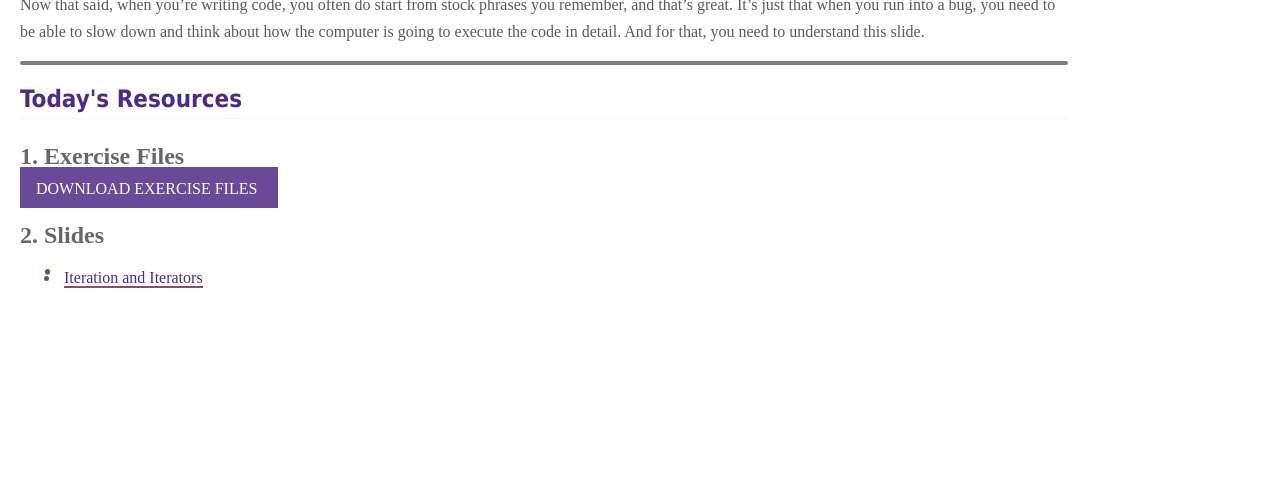
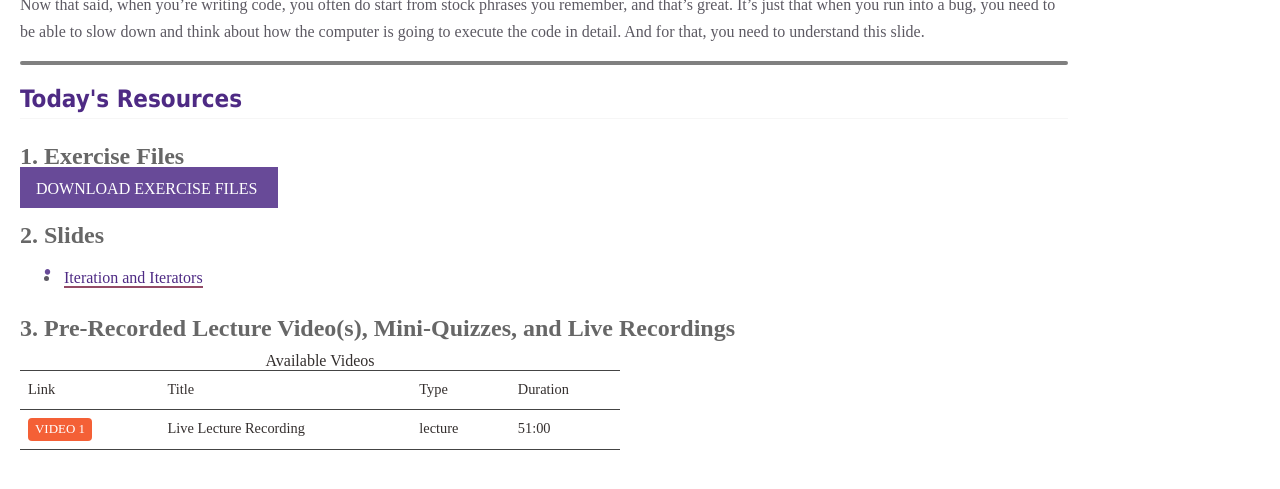
Before and after one commit to shhyou/bain-cs111-web-fork, a Jekyll site: the page built from pages/_lectures/week03_lecture01.md, in a window 1280 px wide and 900 px high, scrolled down 1731 px. Shown: the top 489 px of the window. Built offline with Jekyll 4.4.1, drawn with Linux system fonts in a browser that asks for light colours; some web fonts are replaced.

Commit message:
wk3.1 vid

```diff
--- a/pages/_lectures/week03_lecture01.md
+++ b/pages/_lectures/week03_lecture01.md
@@ -8,6 +8,12 @@ draft: 0
 canvas_title: Monday - Lecture 5 - Iterators
 canvas_id: monday-lecture-5-iterators
 due_date: 2023-10-02
+
+videos:
+  - url: https://northwestern.hosted.panopto.com/Panopto/Pages/Viewer.aspx?id=5f3d9db3-7486-497f-9f6b-b07800128293
+    title: "Live Lecture Recording"
+    duration: "51:00"
+    live: 1
 slides:
   - url: https://docs.google.com/presentation/d/1y3ug5assTdw4A7RLZwSdRopOYgSHRLuXaYya-TDzQUo/edit?usp=sharing
     title: "Iteration and Iterators"
```
